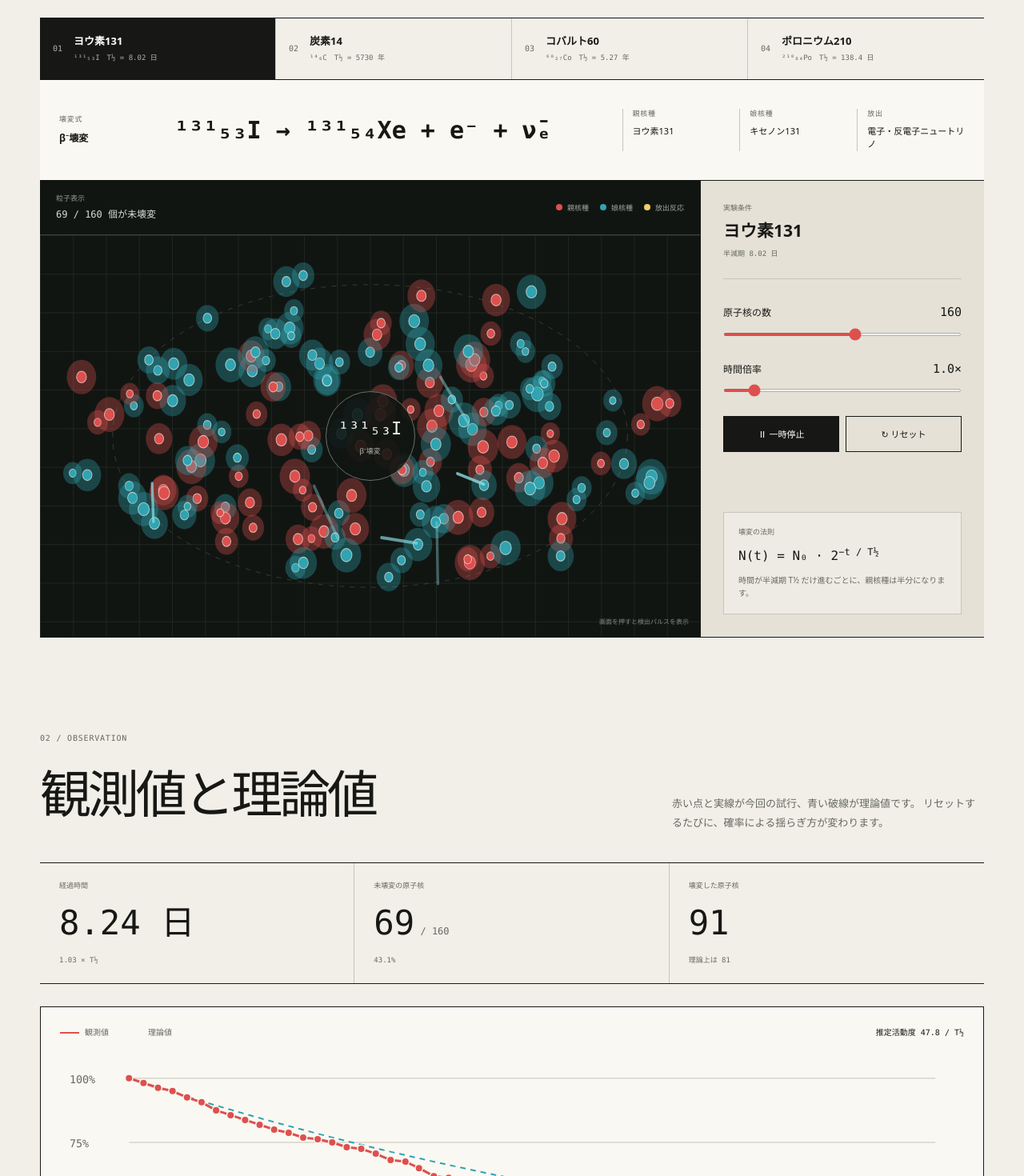
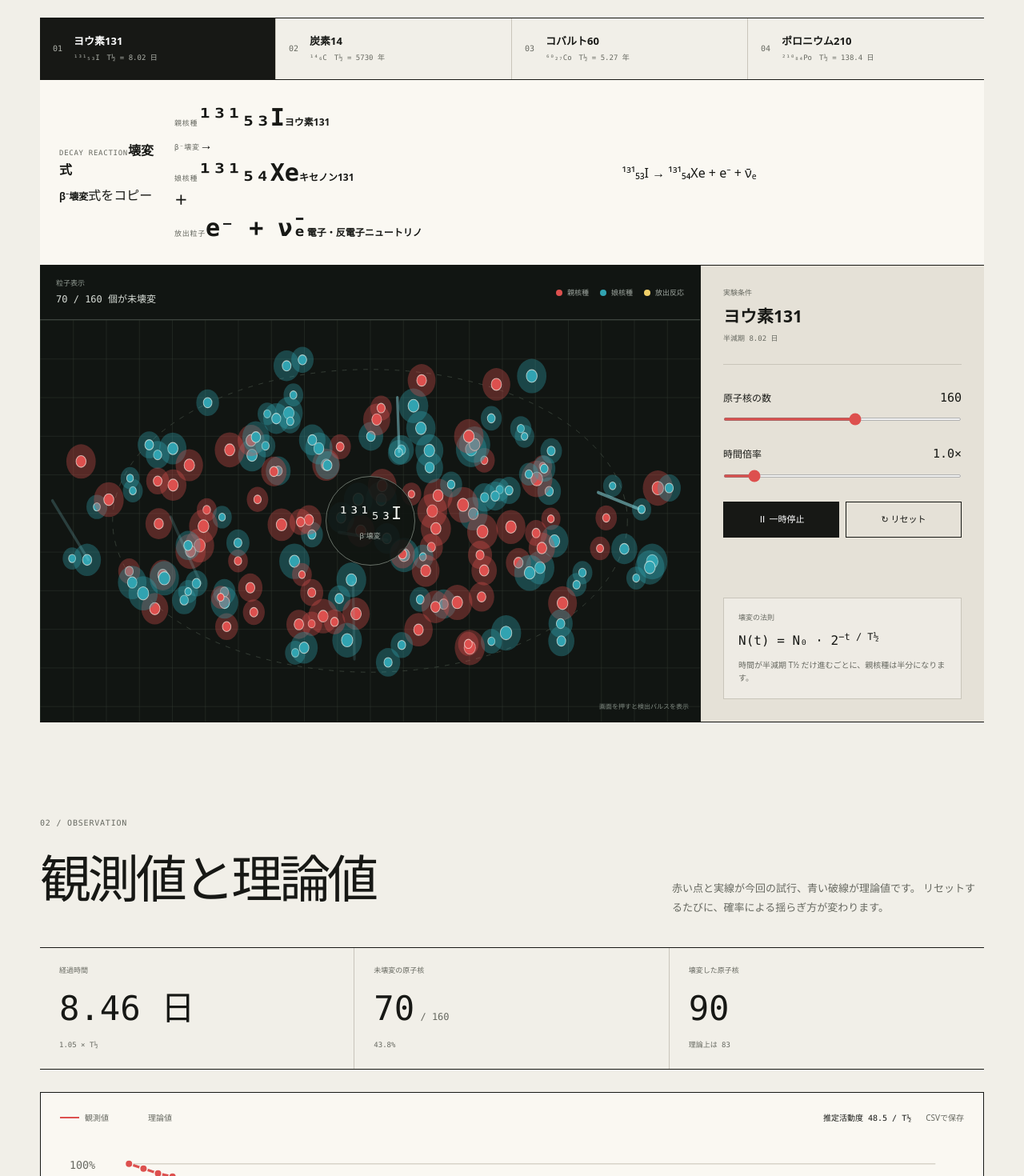
Before and after one commit to shymohn99/nuclear-decay-lab, a Next.js app: page / in a window 1280 px wide. Shown: the part 460-1930 px from the top of the page at 80% size. Built offline with nearby package versions, Linux system fonts and the light colour scheme.

Commit message:
Redesign decay equation and add data tools

```diff
--- a/app/page.tsx
+++ b/app/page.tsx
@@ -18,6 +18,7 @@ type IsotopePreset = {
   symbol: string;
   daughterSymbol: string;
   equation: string;
+  emissionSymbol: string;
   halfLife: number;
   unit: string;
   mode: DecayMode;
@@ -60,6 +61,7 @@ const PRESETS: IsotopePreset[] = [
     symbol: "¹³¹₅₃I",
     daughterSymbol: "¹³¹₅₄Xe",
     equation: "¹³¹₅₃I → ¹³¹₅₄Xe + e⁻ + ν̄ₑ",
+    emissionSymbol: "e⁻ + ν̄ₑ",
     halfLife: 8.02,
     unit: "日",
     mode: "beta",
@@ -75,6 +77,7 @@ const PRESETS: IsotopePreset[] = [
     symbol: "¹⁴₆C",
     daughterSymbol: "¹⁴₇N",
     equation: "¹⁴₆C → ¹⁴₇N + e⁻ + ν̄ₑ",
+    emissionSymbol: "e⁻ + ν̄ₑ",
     halfLife: 5730,
     unit: "年",
     mode: "beta",
@@ -90,6 +93,7 @@ const PRESETS: IsotopePreset[] = [
     symbol: "⁶⁰₂₇Co",
     daughterSymbol: "⁶⁰₂₈Ni",
     equation: "⁶⁰₂₇Co → ⁶⁰₂₈Ni + e⁻ + ν̄ₑ + γ",
+    emissionSymbol: "e⁻ + ν̄ₑ + γ",
     halfLife: 5.27,
     unit: "年",
     mode: "gamma",
@@ -105,6 +109,7 @@ const PRESETS: IsotopePreset[] = [
     symbol: "²¹⁰₈₄Po",
     daughterSymbol: "²⁰⁶₈₂Pb",
     equation: "²¹⁰₈₄Po → ²⁰⁶₈₂Pb + ⁴₂He",
+    emissionSymbol: "⁴₂He",
     halfLife: 138.4,
     unit: "日",
     mode: "alpha",
@@ -195,6 +200,7 @@ export default function Home() {
   const [history, setHistory] = useState<HistoryPoint[]>([
     { t: 0, remaining: 160 },
   ]);
+  const [equationCopied, setEquationCopied] = useState(false);
 
   const preset = useMemo(
     () => PRESETS.find((item) => item.key === presetKey) ?? PRESETS[0],
@@ -330,6 +336,41 @@ export default function Home() {
     });
   };
 
+  const copyEquation = useCallback(async () => {
+    try {
+      await navigator.clipboard.writeText(preset.equation);
+      setEquationCopied(true);
+      window.setTimeout(() => setEquationCopied(false), 1800);
+    } catch {
+      setEquationCopied(false);
+    }
+  }, [preset.equation]);
+
+  const exportHistoryCsv = useCallback(() => {
+    const rows = historyRef.current.map((point) => [
+      point.t.toFixed(4),
+      (point.t * preset.halfLife).toFixed(4),
+      preset.unit,
+      point.remaining,
+      atomCount,
+      ((point.remaining / atomCount) * 100).toFixed(2),
+    ]);
+    const csv = [
+      ["経過半減期", "経過時間", "時間単位", "未壊変数", "初期原子核数", "残存率"],
+      ...rows,
+    ]
+      .map((row) => row.join(","))
+      .join("\n");
+    const url = URL.createObjectURL(
+      new Blob([`\uFEFF${csv}`], { type: "text/csv;charset=utf-8" }),
+    );
+    const anchor = document.createElement("a");
+    anchor.href = url;
+    anchor.download = `${preset.key}-decay-observation.csv`;
+    anchor.click();
+    URL.revokeObjectURL(url);
+  }, [atomCount, preset]);
+
   const expected = atomCount * Math.pow(0.5, elapsed);
   const decayed = atomCount - remaining;
   const activity = remaining * Math.LN2;
@@ -436,16 +477,41 @@ export default function Home() {
         </div>
 
         <div className="equation-panel" aria-label={`${preset.parent}の壊変式`}>
-          <div>
-            <span>壊変式</span>
-            <small>{preset.modeLabel}</small>
+          <div className="equation-heading">
+            <div>
+              <span>DECAY REACTION</span>
+              <strong>壊変式</strong>
+            </div>
+            <div className="equation-heading-actions">
+              <small>{preset.modeLabel}</small>
+              <button type="button" onClick={copyEquation}>
+                {equationCopied ? "コピーしました" : "式をコピー"}
+              </button>
+            </div>
           </div>
-          <code>{preset.equation}</code>
-          <dl>
-            <div><dt>親核種</dt><dd>{preset.parent}</dd></div>
-            <div><dt>娘核種</dt><dd>{preset.daughter}</dd></div>
-            <div><dt>放出</dt><dd>{preset.emission}</dd></div>
-          </dl>
+          <div className="decay-flow">
+            <div className="reaction-species reaction-parent">
+              <span>親核種</span>
+              <code>{preset.symbol}</code>
+              <small>{preset.parent}</small>
+            </div>
+            <div className="reaction-arrow" aria-hidden="true">
+              <span>{preset.modeLabel}</span>
+              <b>→</b>
+            </div>
+            <div className="reaction-species reaction-daughter">
+              <span>娘核種</span>
+              <code>{preset.daughterSymbol}</code>
+              <small>{preset.daughter}</small>
+            </div>
+            <b className="reaction-plus" aria-hidden="true">＋</b>
+            <div className="reaction-species reaction-emission">
+              <span>放出粒子</span>
+              <code>{preset.emissionSymbol}</code>
+              <small>{preset.emission}</small>
+            </div>
+          </div>
+          <p className="equation-plain">{preset.equation}</p>
         </div>
 
         <div className="simulator-grid">
@@ -630,6 +696,9 @@ export default function Home() {
             <span><i className="observed-line" style={{ backgroundColor: parentColor }} />観測値</span>
             <span><i className="theory-line" style={{ borderTopColor: daughterColor }} />理論値</span>
             <strong>推定活動度 {activity.toFixed(1)} / T½</strong>
+            <button type="button" className="export-button" onClick={exportHistoryCsv}>
+              CSVで保存
+            </button>
           </div>
           <svg
             className="decay-chart"
@@ -710,6 +779,10 @@ export default function Home() {
 
       <footer>
         <span>NUCLEAR DECAY LAB / 2026</span>
+        <nav aria-label="ShymohnのSNS">
+          <a href="https://x.com/Shymohn" target="_blank" rel="noopener noreferrer">X</a>
+          <a href="https://github.com/shymohn99" target="_blank" rel="noopener noreferrer">GitHub</a>
+        </nav>
         <p>2026 @Shymohn all rights reserved.</p>
       </footer>
     </main>
```
